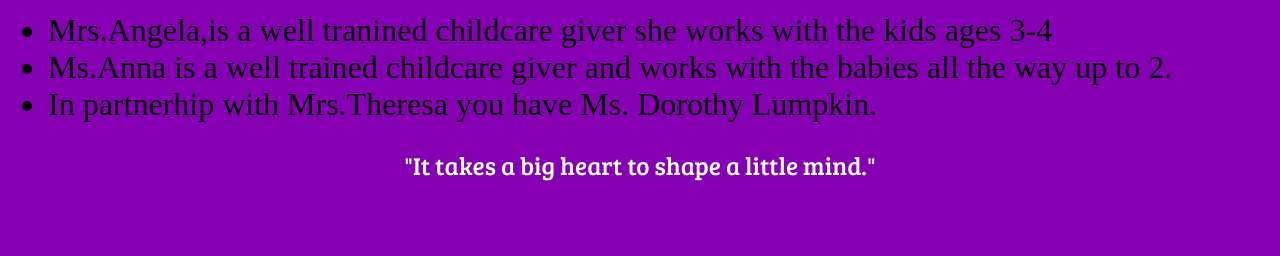
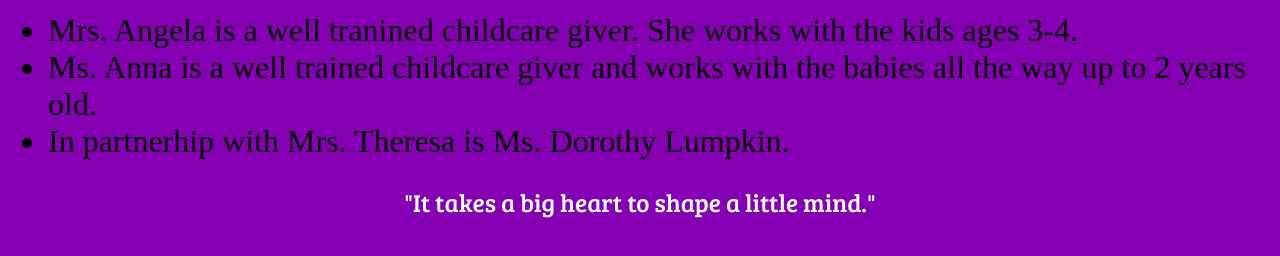
Before and after one commit to diamondmit/Queen-Marie, a plain HTML site: page ourstaff.html in a window 1280 px wide. Shown: the part 236-492 px from the top of the page. Drawn offline with Linux system fonts and the light colour scheme.

Commit message:
Update ourstaff.html

```diff
--- a/ourstaff.html
+++ b/ourstaff.html
@@ -4,7 +4,7 @@
   <head>
      <meta charset="UTF-8">
     <meta name="viewport" content="width=device-width, initial-scale=1.0">"
-		<title>Bestfriends Childcare</title>
+		<title>Our Staff | Bestfriends Childcare</title>
     <link rel="stylesheet" href="css/main.css">
     <link href="https://fonts.googleapis.com/css?family=Bree+Serif" rel="stylesheet">
 
@@ -25,9 +25,9 @@
 	</header>
   <div class="business">
   <ul>
-  <li>Mrs.Angela,is a well tranined childcare giver she works with the kids ages 3-4</li>
-  <li>Ms.Anna is a well trained childcare giver and works with the babies all the way up to 2.</li>
-  <li>In partnerhip with Mrs.Theresa you have Ms. Dorothy Lumpkin.</li>
+  <li>Mrs. Angela is a well tranined childcare giver. She works with the kids ages 3-4.</li>
+  <li>Ms. Anna is a well trained childcare giver and works with the babies all the way up to 2 years old.</li>
+  <li>In partnerhip with Mrs. Theresa is Ms. Dorothy Lumpkin.</li>
 </ul>
     </div>
     <p style="color: white;">"It takes a big heart to shape a little mind."</p>
```
